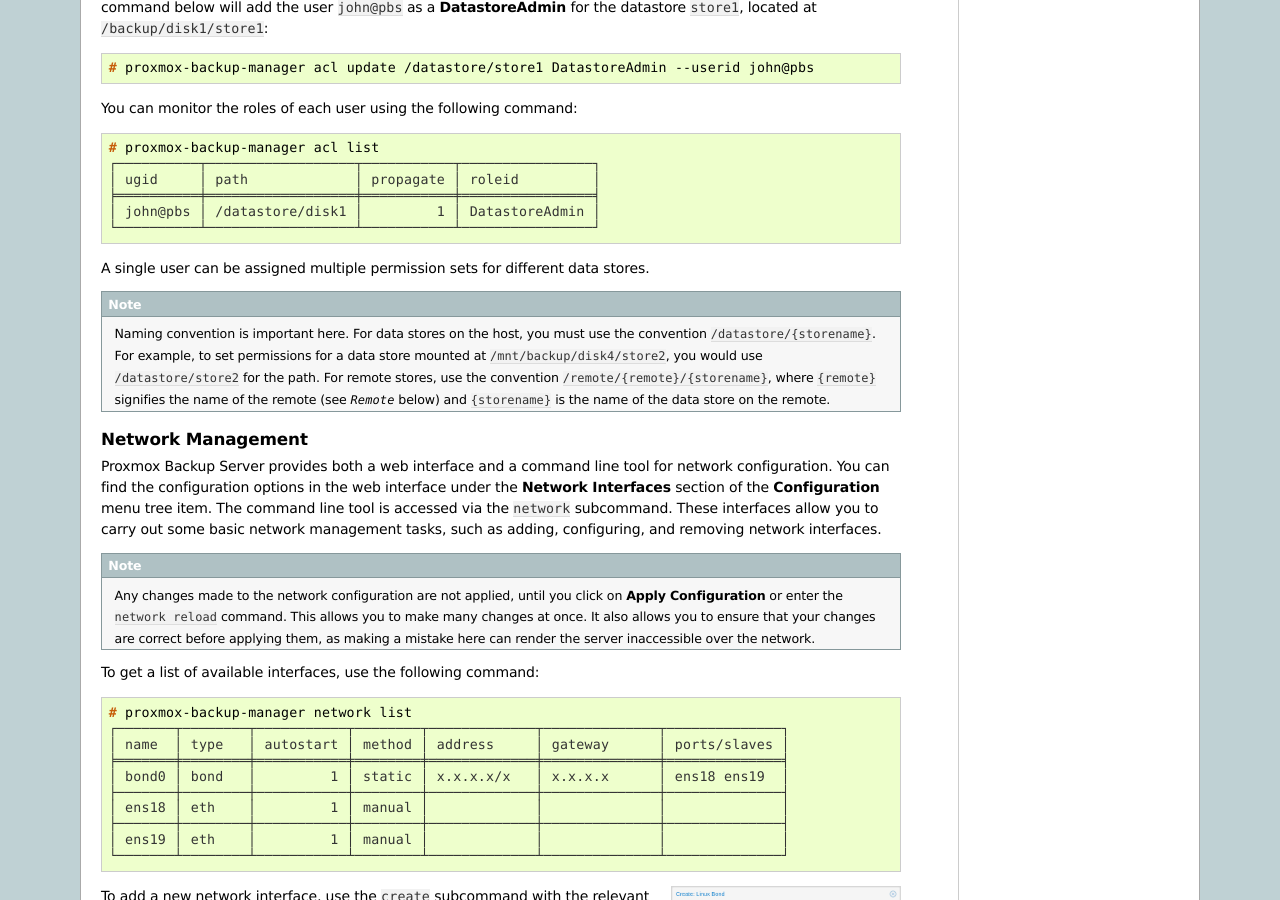
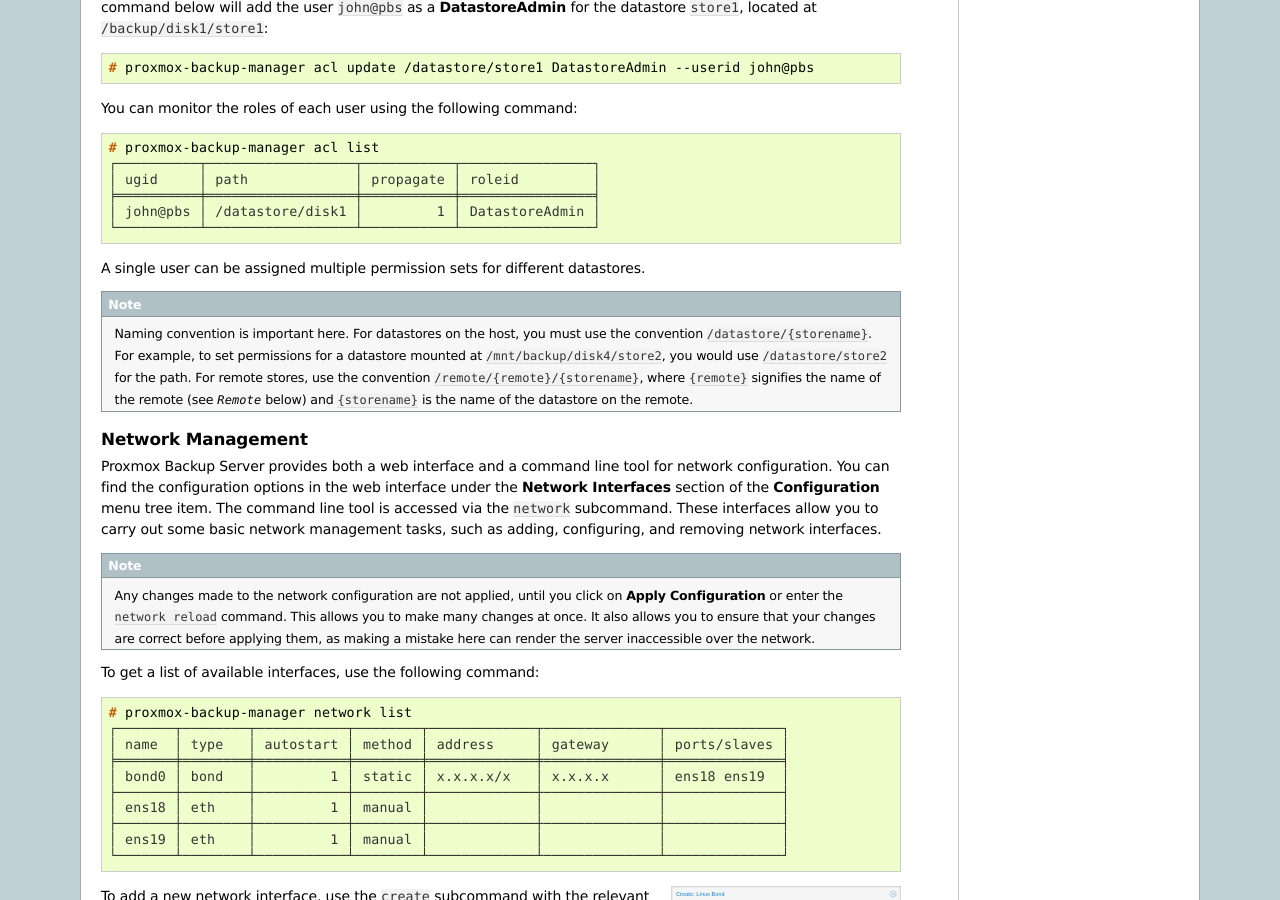
Before and after one commit to proxmox/proxmox-backup, a Sphinx documentation site: the page built from docs/administration-guide.rst, in a window 1280 px wide and 900 px high, scrolled down 6929 px. Built offline with Sphinx 7.4.7, drawn with Linux system fonts in a browser that asks for light colours; some of the changed text lies outside the part shown.

Commit message:
Change "data store" to "datastore" throughout docs
Before, there were mixed usages of "data store" and
"datastore" throughout the docs.
This improves consistency in the docs by using only
"datastore" throughout.

Signed-off-by: Dylan Whyte <d.whyte@proxmox.com>

```diff
--- a/docs/administration-guide.rst
+++ b/docs/administration-guide.rst
@@ -261,7 +261,7 @@
 .. image:: images/screenshots/pbs-gui-datastore-create-general.png
   :width: 230
   :align: right
-  :alt: Create a data store
+  :alt: Create a datastore
 
 You can create a new datastore from the web GUI, by navigating to **Datastore** in
 the menu tree and clicking **Create**. Here:
@@ -528,15 +528,15 @@
    │ john@pbs │ /datastore/disk1 │         1 │ DatastoreAdmin │
    └──────────┴──────────────────┴───────────┴────────────────┘
 
-A single user can be assigned multiple permission sets for different data stores.
+A single user can be assigned multiple permission sets for different datastores.
 
 .. Note::
-  Naming convention is important here. For data stores on the host,
+  Naming convention is important here. For datastores on the host,
   you must use the convention ``/datastore/{storename}``. For example, to set
-  permissions for a data store mounted at ``/mnt/backup/disk4/store2``, you would use
+  permissions for a datastore mounted at ``/mnt/backup/disk4/store2``, you would use
   ``/datastore/store2`` for the path. For remote stores, use the convention
   ``/remote/{remote}/{storename}``, where ``{remote}`` signifies the name of the
-  remote (see `Remote` below) and ``{storename}`` is the name of the data store on
+  remote (see `Remote` below) and ``{storename}`` is the name of the datastore on
   the remote.
 
 Network Management
@@ -700,7 +700,7 @@
 You can monitor and run :ref:`garbage collection <garbage-collection>` on the
 Proxmox Backup Server using the ``garbage-collection`` subcommand of
 ``proxmox-backup-manager``. You can use the ``start`` subcommand to manually start garbage
-collection on an entire data store and the ``status`` subcommand to see
+collection on an entire datastore and the ``status`` subcommand to see
 attributes relating to the :ref:`garbage collection <garbage-collection>`.
 
 
@@ -1310,7 +1310,7 @@
 ~~~~~~~~~~~~~~~~~~
 
 The ``prune`` command removes only the backup index files, not the data
-from the data store. This task is left to the garbage collection
+from the datastore. This task is left to the garbage collection
 command. It is recommended to carry out garbage collection on a regular basis.
 
 The garbage collection works in two phases. In the first phase, all
--- a/docs/introduction.rst
+++ b/docs/introduction.rst
@@ -22,7 +22,7 @@
 ------------
 
 Proxmox Backup Server uses a `client-server model`_. The server stores the
-backup data and provides an API to create and manage data stores. With the
+backup data and provides an API to create and manage datastores. With the
 API, it's also possible to manage disks and other server-side resources.
 
 The backup client uses this API to access the backed up data. With the command
```
